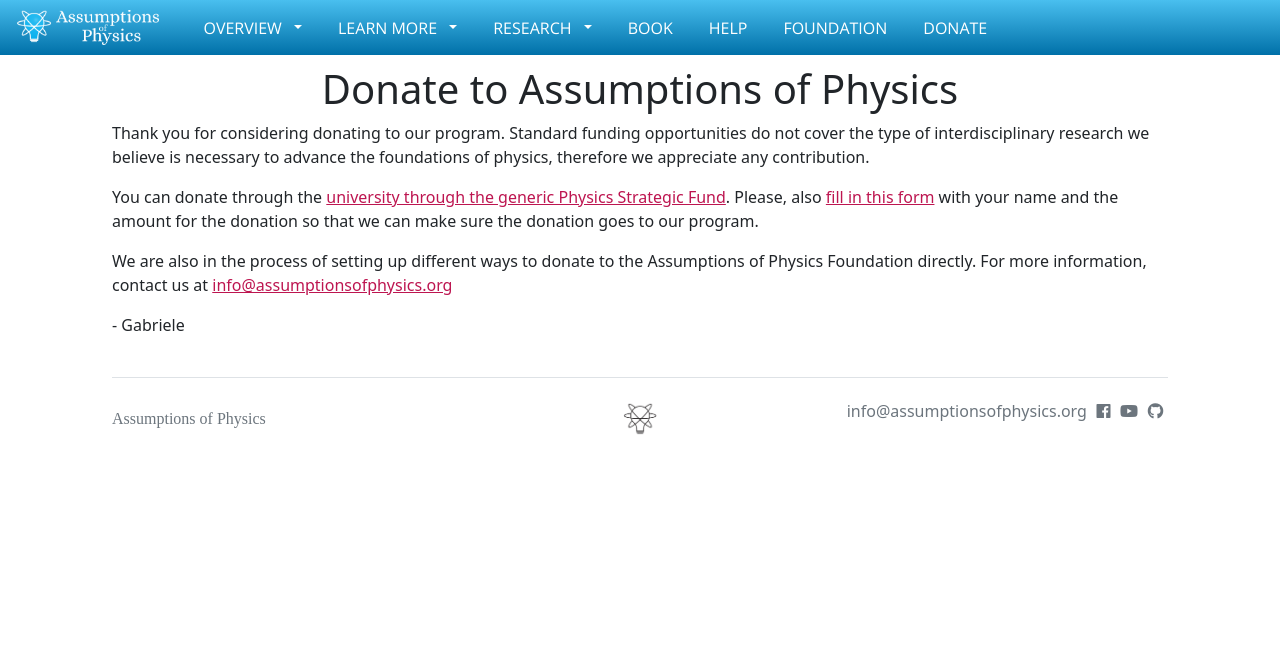
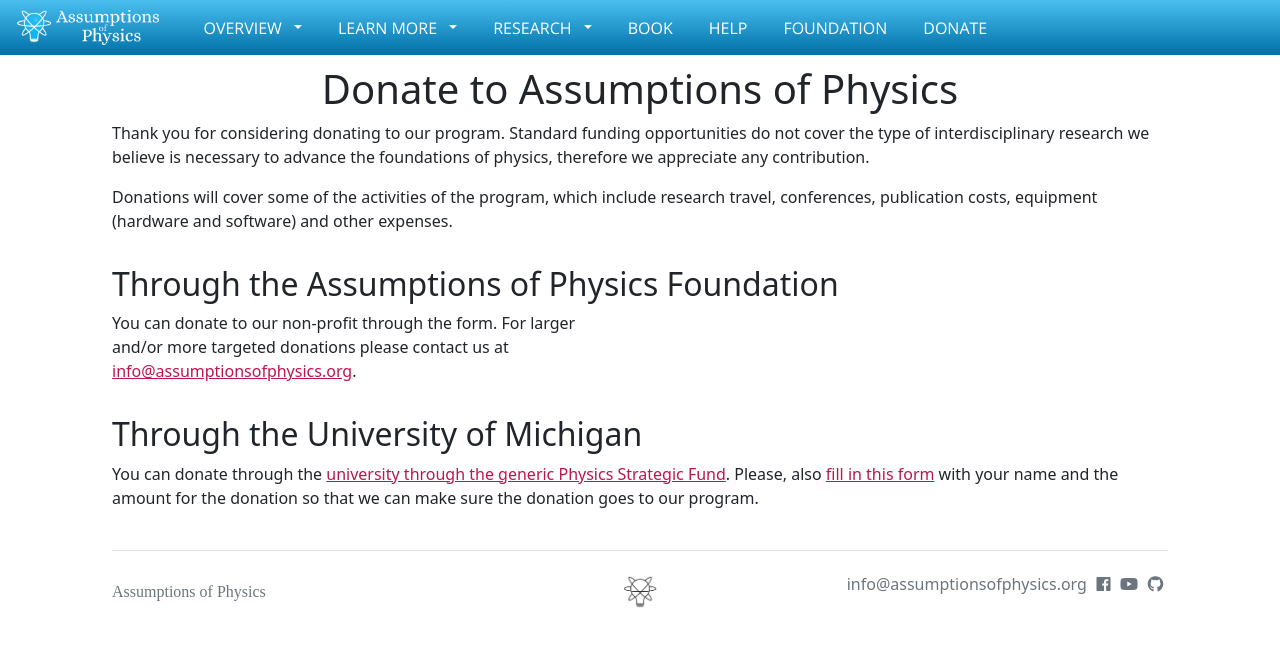
Before and after one commit to assumptionsofphysics/assumptionsofphysics.github.io, a Jekyll site: the page built from donate/index.html, in a window 1280 px wide. Shown: the top 647 px of the page. Built offline with Jekyll 4.4.1, drawn with Linux system fonts in a browser that asks for light colours; nearby versions of some CDN libraries; some web fonts are replaced; a script that is not in the unit is left out.

Commit message:
Adding donation form

```diff
--- a/donate/index.html
+++ b/donate/index.html
@@ -8,8 +8,19 @@
         <p></p>
         <h1 style="text-align: center; margin-top: -30px">Donate to Assumptions of Physics</h1>
         <p>Thank you for considering donating to our program. Standard funding opportunities do not cover the type of interdisciplinary research we believe is necessary to advance the foundations of physics, therefore we appreciate any contribution.</p>
+        <p>Donations will cover some of the activities of the program, which include research travel, conferences, publication costs, equipment (hardware and software) and other expenses.</p>
+        </p>
+        <h2>Through the Assumptions of Physics Foundation</h2>
+        <div class="row">
+            <div class="col-md-6">
+                <p>You can donate to our non-profit through the form. For larger and/or more targeted donations please contact us at <a href="mailto:info@assumptionsofphysics.org">info@assumptionsofphysics.org</a>.</p>
+            </div>
+            <div class="col-md-6">
+        <p><givebutter-widget id="jb5yPp"></givebutter-widget></p>
+            </div>
+        </div>
+        </p>
+        <h2>Through the University of Michigan</h2>
         <p>You can donate through the <a href="https://myumi.ch/G2kpm">university through the generic Physics Strategic Fund</a>. Please, also <a href="https://docs.google.com/forms/d/e/1FAIpQLSd-dKnq86PJdrlLLGpzd2C5XvOdF9lWUElf3Q-db7u7OVZYtg/viewform?usp=header">fill in this form</a> with your name and the amount for the donation so that we can make sure the donation goes to our program.</p>
-        <p>We are also in the process of setting up different ways to donate to the Assumptions of Physics Foundation directly. For more information, contact us at <a href="mailto:info@assumptionsofphysics.org">info@assumptionsofphysics.org</a></p>
-        <p>- Gabriele</p>
     </div>
 </div>
```
